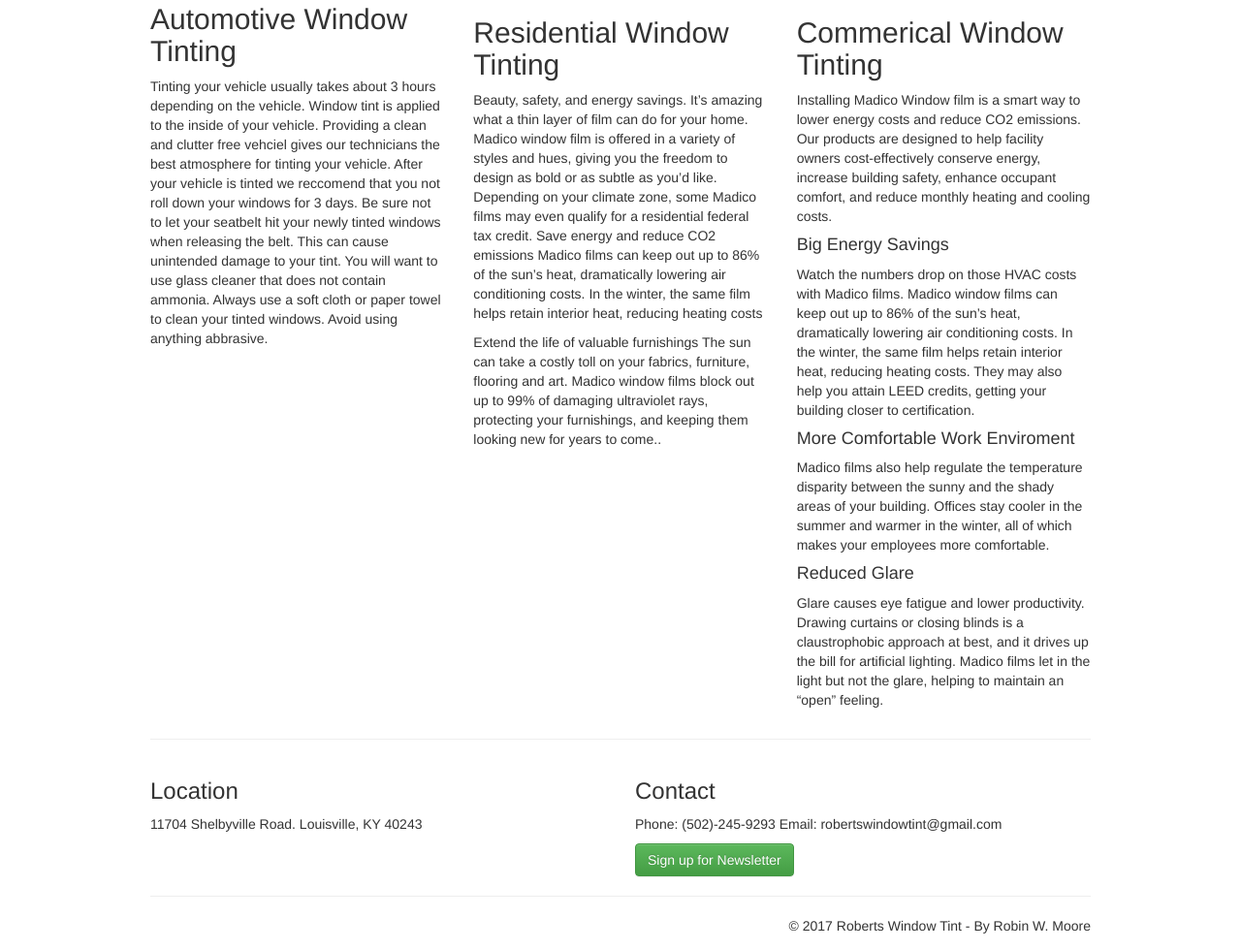
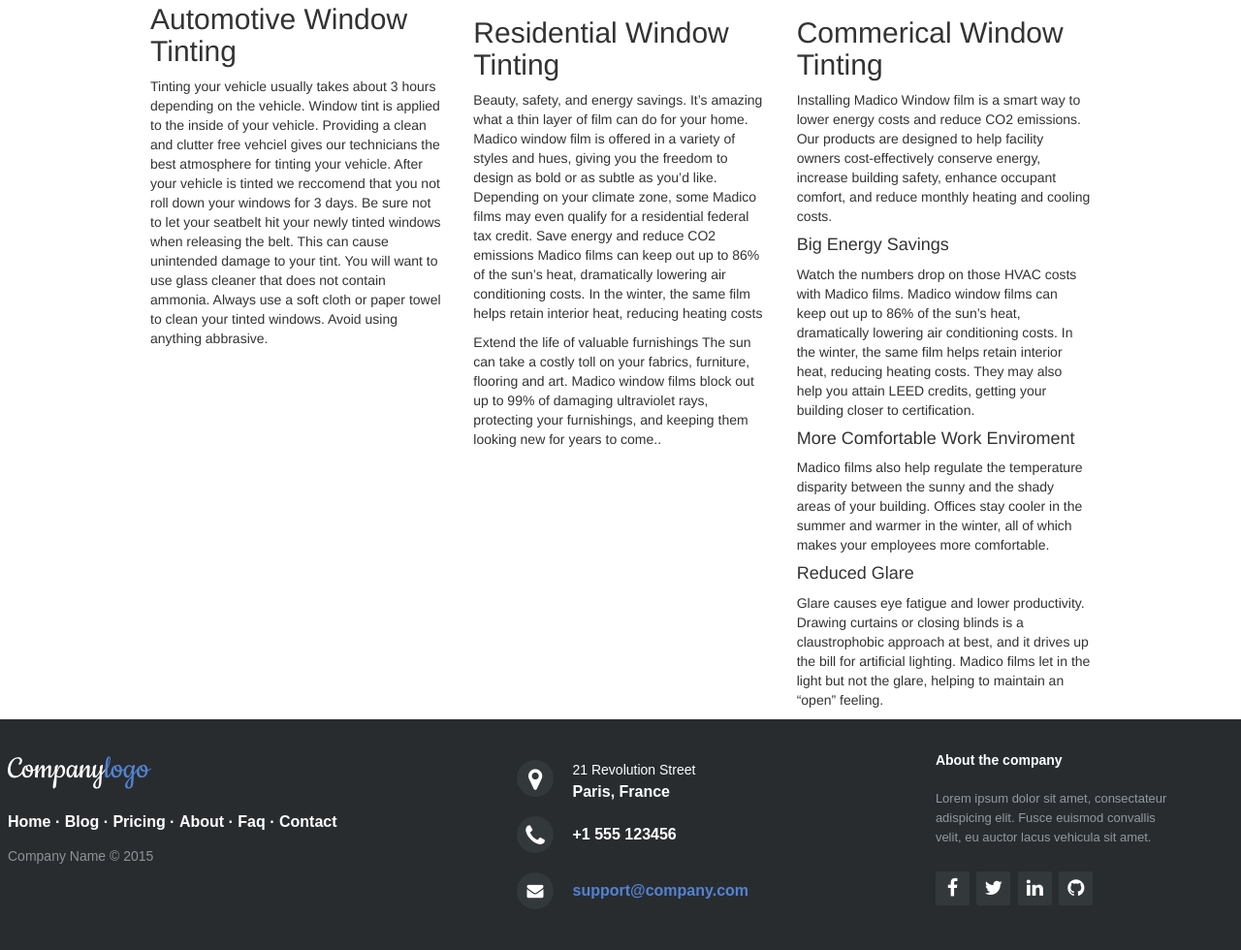
Before and after one commit to JakeCanon/RobertsWindowTint3, a plain HTML site: page index.html in a window 1280 px wide. Shown: the part 672-1652 px from the top of the page at 97% size. Drawn offline with nearby package versions, Linux system fonts and the light colour scheme.

Commit message:
Constructed the footer/Added Commercial and Residential Pages

```diff
--- a/css/my-styles.css
+++ b/css/my-styles.css
@@ -38,3 +38,179 @@ body {
 .carousel-indicators li {
 	border-color: #222;
 }
+
+.descri{
+	text-align: center;
+	width: 80%;
+	font-size: 10vw;
+	margin: auto;
+}
+
+/*******  Footer *******/
+.footer-distributed{
+	background-color: #292c2f;
+	box-shadow: 0 1px 1px 0 rgba(0, 0, 0, 0.12);
+	box-sizing: border-box;
+	width: 100%;
+	text-align: left;
+	font: bold 16px sans-serif;
+
+  padding: 4vh 1vh;
+}
+
+.footer-distributed .footer-left,
+.footer-distributed .footer-center,
+.footer-distributed .footer-right{
+	display: inline-block;
+	vertical-align: top;
+}
+
+/* Footer left */
+
+.footer-distributed .footer-left{
+	width: 40%;
+}
+
+/* The company logo */
+
+.footer-distributed h3{
+	color:  #ffffff;
+	font: normal 36px 'Cookie', cursive;
+	margin: 0;
+}
+
+.footer-distributed h3 span{
+	color:  #5383d3;
+}
+
+/* Footer links */
+
+.footer-distributed .footer-links{
+	color:  #ffffff;
+	margin: 20px 0 12px;
+	padding: 0;
+}
+
+.footer-distributed .footer-links a{
+	display:inline-block;
+	line-height: 1.8;
+	text-decoration: none;
+	color:  inherit;
+}
+
+.footer-distributed .footer-company-name{
+	color:  #8f9296;
+	font-size: 14px;
+	font-weight: normal;
+	margin: 0;
+}
+
+/* Footer Center */
+
+.footer-distributed .footer-center{
+	width: 35%;
+}
+
+.footer-distributed .footer-center i{
+	background-color:  #33383b;
+	color: #ffffff;
+	font-size: 25px;
+	width: 38px;
+	height: 38px;
+	border-radius: 50%;
+	text-align: center;
+	line-height: 42px;
+	margin: 10px 15px;
+	vertical-align: middle;
+}
+
+.footer-distributed .footer-center i.fa-envelope{
+	font-size: 17px;
+	line-height: 38px;
+}
+
+.footer-distributed .footer-center p{
+	display: inline-block;
+	color: #ffffff;
+	vertical-align: middle;
+	margin:0;
+}
+
+.footer-distributed .footer-center p span{
+	display:block;
+	font-weight: normal;
+	font-size:14px;
+	line-height:2;
+}
+
+.footer-distributed .footer-center p a{
+	color:  #5383d3;
+	text-decoration: none;;
+}
+
+
+/* Footer Right */
+
+.footer-distributed .footer-right{
+	width: 20%;
+}
+
+.footer-distributed .footer-company-about{
+	line-height: 20px;
+	color:  #92999f;
+	font-size: 13px;
+	font-weight: normal;
+	margin: 0;
+}
+
+.footer-distributed .footer-company-about span{
+	display: block;
+	color:  #ffffff;
+	font-size: 14px;
+	font-weight: bold;
+	margin-bottom: 20px;
+}
+
+.footer-distributed .footer-icons{
+	margin-top: 25px;
+}
+
+.footer-distributed .footer-icons a{
+	display: inline-block;
+	width: 35px;
+	height: 35px;
+	cursor: pointer;
+	background-color:  #33383b;
+	border-radius: 2px;
+
+	font-size: 20px;
+	color: #ffffff;
+	text-align: center;
+	line-height: 35px;
+
+	margin-right: 3px;
+	margin-bottom: 5px;
+}
+
+/* If you don't want the footer to be responsive, remove these media queries */
+
+@media (max-width: 880px) {
+
+	.footer-distributed{
+		font: bold 14px sans-serif;
+	}
+
+	.footer-distributed .footer-left,
+	.footer-distributed .footer-center,
+	.footer-distributed .footer-right{
+		display: block;
+		width: 100%;
+		margin-bottom: 40px;
+		text-align: center;
+	}
+
+	.footer-distributed .footer-center i{
+		margin-left: 0;
+	}
+
+}
--- a/index.html
+++ b/index.html
@@ -6,6 +6,8 @@
     <link href="css/bootstrap.min.css" rel="stylesheet" media="screen">
     <link href="css/bootstrap-theme.min.css" rel="stylesheet" media="screen">
     <link href="css/my-styles.css" rel="stylesheet" media="screen">
+    <link rel="stylesheet" href="http://maxcdn.bootstrapcdn.com/font-awesome/4.2.0/css/font-awesome.min.css">
+      <link href="http://fonts.googleapis.com/css?family=Cookie" rel="stylesheet" type="text/css">
     <!-- HTML5 shim and Respond.js IE8 support of HTML5 elements and media queries -->
     <!--[if lt IE 9]>
       <script src="../../assets/js/html5shiv.js"></script>
@@ -25,8 +27,9 @@
         <a class="navbar-brand text-muted" href="#">Roberts Window Tint</a>
         <div class="collapse navbar-collapse">
           <ul class="nav navbar-nav navbar-right">
-            <li class="active"><a href="#">Home</a></li>
-            <li><a href="#">Res/Commercial</a></li>
+            <li class="active"><a href="index.html">Home</a></li>
+            <li><a href="commercial.html">Commercial</a></li>
+            <li><a href="residential.html">Residential</a></li>
             <li class="dropdown">
               <a data-toggle="dropdown" data-target="#">Automotive<b class="caret"></b></a>
               <ul class="dropdown-menu">
@@ -42,6 +45,7 @@
       </div>
     </div><!-- End navbar -->
 
+
     <!-- Carousel -->
     <div id="myCarousel" class="carousel slide jumbotron">
       <div class="container">
@@ -55,7 +59,7 @@
             <h1>Locally Owned &amp; Operated Since 1995</h1>
             <p class="lead">Welcome to Roberts Window Tint.  We have over 100 years of combined window tinting experience.  All of our work comes backed with a lifetime warranty.  We use Madico film that's made right here in America.  We appreciate your business.</p>
             <p class="btn-group">
-              <a class="btn btn-success btn-lg" href="#">Email Me a Price</a>
+              <a class="btn btn-success btn-lg hidden-xs" data-toggle="modal" href="#textModalE">Email Me a Price</a>
               <a class="btn btn-default btn-lg hidden-xs" data-toggle="modal" href="#textModal">Text me a price</a>
             </p>
           </div>
@@ -79,7 +83,43 @@
       </a>
     </div> <!-- End Carousel -->
 
-    <!-- Modal -->
+    <!-- Email model -->
+    <div class="modal fade" id="textModalE">
+      <div class="modal-dialog">
+        <div class="modal-content">
+
+          <div class="modal-header">
+            <button type="button" class="close" data-dismiss="modal" aria-hidden="true">&times;</button>
+            <h4 class="modal-title">We'll email You a Price!</h4>
+          </div>
+          <div class="modal-body">
+            <form class="form-inline">
+              <div class="form-group">
+                <label class="sr-only" for="mobilePhone">Your Email</label>
+                <input type="email" class="form-control" id="mobilePhone" placeholder="Your Email!">
+              </div>
+              <div class="form-group">
+                <select class="form-control">
+                  <option>Sedan</option>
+                  <option>Coupe</option>
+                  <option>Truck</option>
+                  <option>SUV</option>
+                  <option>Front Doors Only</option>
+                  <option>Windshiled Visor</option>
+                  <option>Windshield Complete </option>
+                </select>
+              </div>
+              <button type="submit" class="btn btn-primary" data-dismiss="modal">Send me Quote</button>
+            </form>
+          </div>
+
+        </div>
+      </div>
+    </div>
+
+
+
+    <!-- Text Modal -->
     <div class="modal fade" id="textModal">
       <div class="modal-dialog">
         <div class="modal-content">
@@ -143,25 +183,69 @@
         <p>Glare causes eye fatigue and lower productivity. Drawing curtains or closing blinds is a claustrophobic approach at best, and it drives up the bill for artificial lighting. Madico films let in the light but not the glare, helping to maintain an “open” feeling.</p>
         </div>
       </div>
-      <hr>
-      <div class="row">
-        <div class="col-sm-6">
-          <h3>Location</h3>
-            <p>11704 Shelbyville Road. Louisville, KY 40243</p>
-      </div>
-      <div class="col-sm-6">
-        <h3>Contact</h3>
-          <p>Phone: (502)-245-9293  Email: robertswindowtint@gmail.com</p>
-          <a href="#" class="btn btn-success btn-md">Sign up for Newsletter</a>
-      </div>
-      </div><!-- End main content-->
+    </div>
+    <footer class="footer-distributed">
 
-      <hr>
-      <div class="pull-right">
-        <p>&copy; 2017 Roberts Window Tint - By Robin W. Moore</p>
-      </div>
-    </div>
-    <script src="http://code.jquery.com/jquery.js"></script>
+   <div class="footer-left">
+
+     <h3>Company<span>logo</span></h3>
+
+     <p class="footer-links">
+       <a href="#">Home</a>
+       ·
+       <a href="#">Blog</a>
+       ·
+       <a href="#">Pricing</a>
+       ·
+       <a href="#">About</a>
+       ·
+       <a href="#">Faq</a>
+       ·
+       <a href="#">Contact</a>
+     </p>
+
+     <p class="footer-company-name">Company Name &copy; 2015</p>
+   </div>
+
+   <div class="footer-center">
+
+     <div>
+       <i class="fa fa-map-marker"></i>
+       <p><span>21 Revolution Street</span> Paris, France</p>
+     </div>
+
+     <div>
+       <i class="fa fa-phone"></i>
+       <p>+1 555 123456</p>
+     </div>
+
+     <div>
+       <i class="fa fa-envelope"></i>
+       <p><a href="mailto:support@company.com">support@company.com</a></p>
+     </div>
+
+   </div>
+
+   <div class="footer-right">
+
+     <p class="footer-company-about">
+       <span>About the company</span>
+       Lorem ipsum dolor sit amet, consectateur adispicing elit. Fusce euismod convallis velit, eu auctor lacus vehicula sit amet.
+     </p>
+
+     <div class="footer-icons">
+
+       <a href="#"><i class="fa fa-facebook"></i></a>
+       <a href="#"><i class="fa fa-twitter"></i></a>
+       <a href="#"><i class="fa fa-linkedin"></i></a>
+       <a href="#"><i class="fa fa-github"></i></a>
+
+     </div>
+
+   </div>
+
+ </footer>
+    <script src="https://code.jquery.com/jquery.js"></script>
     <script src="js/bootstrap.min.js"></script>
   </body>
 </html>
```
Also changed, not shown: commercial.html (added, +117 -0 lines), residential.html (added, +117 -0 lines).
